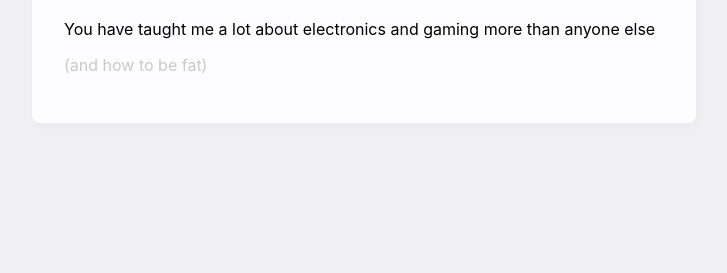
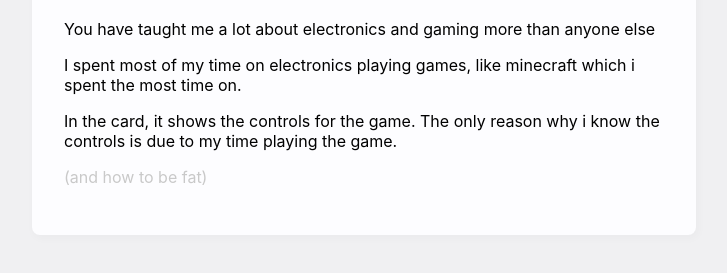
Before and after one commit to tonydsas/poem4fatherday, a plain HTML site: page index.html in a window 1280 px wide. Shown: the part 175-448 px from the top of the page, without its empty margins (276-1003 px from the left). Drawn offline with Linux system fonts and the light colour scheme.

Commit message:
Update index.html
added more poem to the poem

```diff
--- a/index.html
+++ b/index.html
@@ -41,6 +41,8 @@
 <div>
     <h1>👍👍👍👍👍</h1>
     <p>You have taught me a lot about electronics and gaming more than anyone else</p>
+    <p>I spent most of my time on electronics playing games, like minecraft which i spent the most time on.</p>
+    <p>In the card, it shows the controls for the game. The only reason why i know the controls is due to my time playing the game.</p>
     <p class="class">(and how to be fat)</p>
 </div>
 
```
